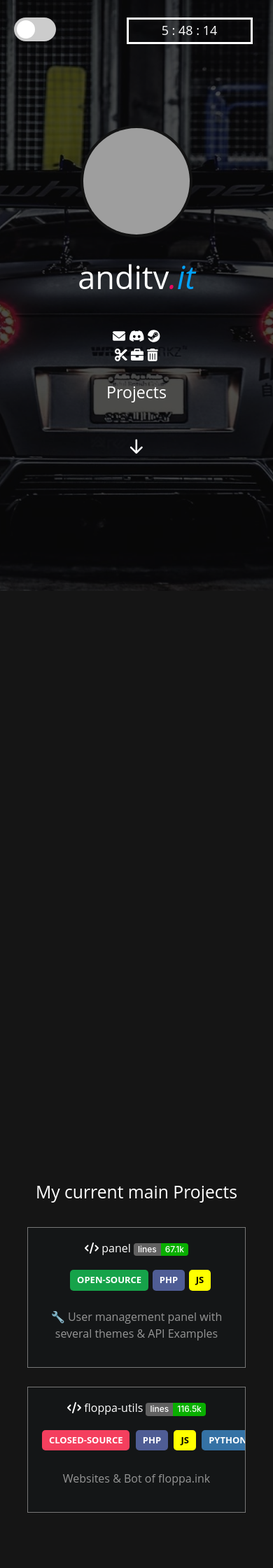
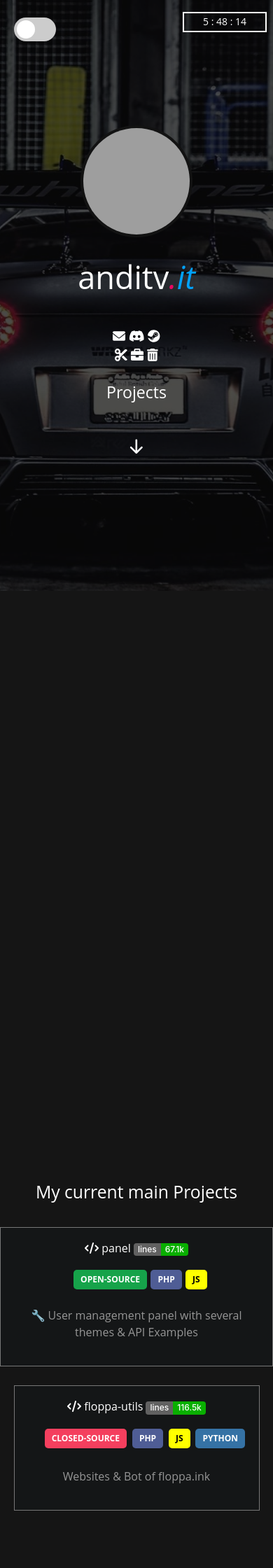
Before and after one commit to anditv21/anditv.dev, a PHP site: page / in a window 390 px wide. Shown: the top 2240 px of the page at 70% size. Run offline with PHP 8.4, Linux system fonts and the light colour scheme; grey boxes are pictures that could not be loaded.

Commit message:
🔧 Some changes

```diff
--- a/src/assets/style/main.css
+++ b/src/assets/style/main.css
@@ -404,8 +404,8 @@ input:checked + .slider:before {
 @media (max-width: 768px) {
   .project-card {
     border-radius: 0;
-    max-width: 80%;
-    min-width: 80% !important;
+    max-width: 900%;
+    min-width: 90% !important;
   }
 
   .title {
@@ -419,27 +419,27 @@ input:checked + .slider:before {
   }
 
   .tag {
-    font-size: small;
+    font-size: 12px;
   }
 
   #clock {
     color: #fff;
-    border: 3px solid #fff;
-    padding: 5px 10px 5px 10px;
+    border: 2px solid #fff;
+    padding: 4px 8px;
     text-align: center;
     height: auto;
-    margin-bottom: 5%;
+    margin-bottom: 3%;
     white-space: nowrap;
     display: block;
     width: 100%;
-    max-width: 180px;
+    max-width: 120px;
     box-sizing: border-box;
-    font-size: 18px;
+    font-size: 14px;
     position: fixed;
-    top: 3%;
-    right: 5%;
-    margin-left: 10px;
-    margin-right: 10px;
+    top: 2%;
+    right: 1%;
+    margin-left: 5px;
+    margin-right: 5px;
   }
 }
 
```
